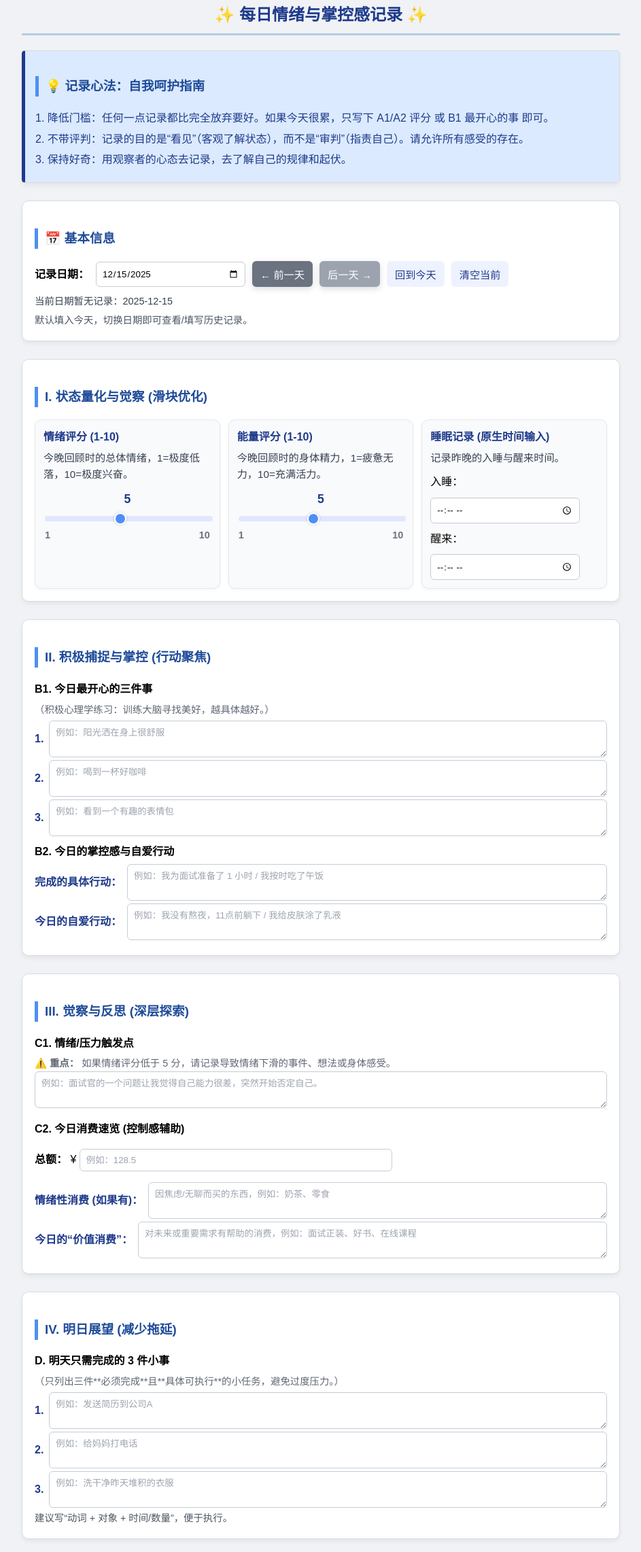
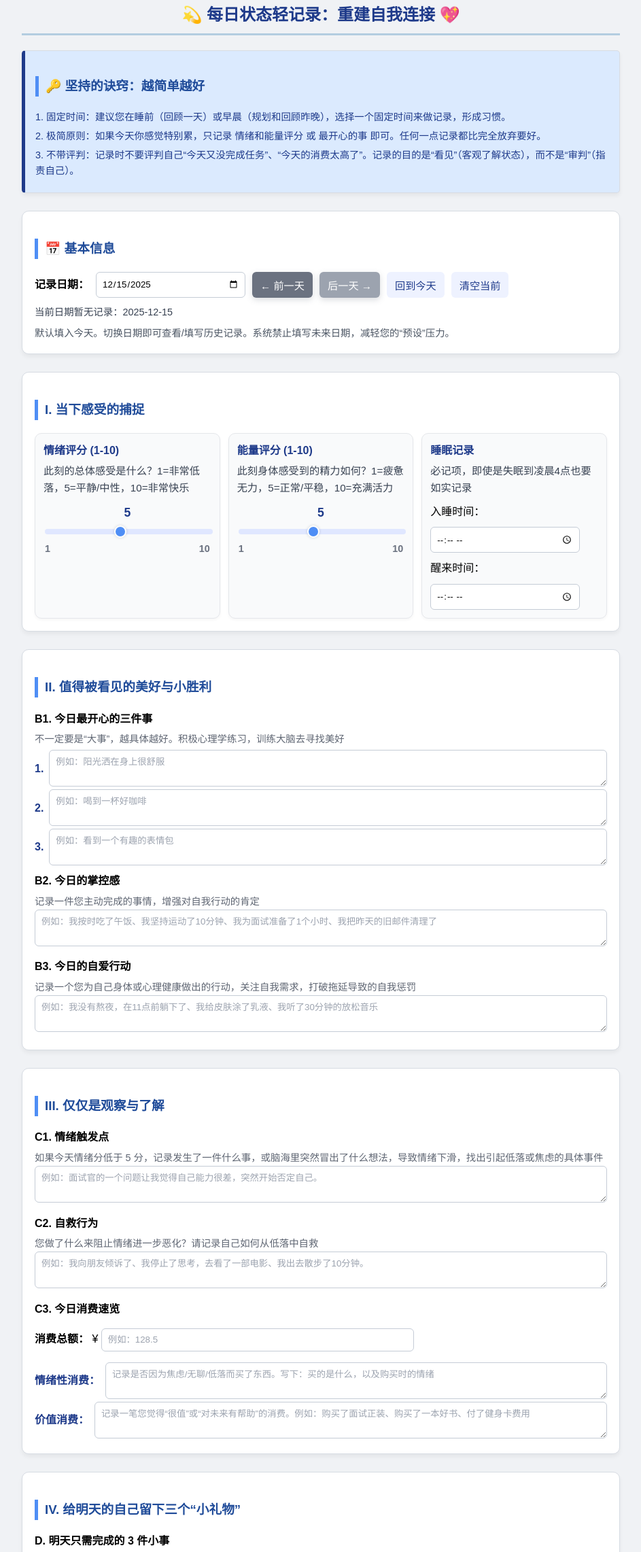
Before and after one commit to dubianmasuo/MoodControlLog, a plain HTML site: page index.html in a window 1280 px wide. Shown: the part 22-2305 px from the top of the page at 68% size, without its empty margins (168-1111 px from the left). Drawn offline with Linux system fonts and the light colour scheme.

Commit message:
Add files via upload

```diff
--- a/index.html
+++ b/index.html
@@ -3,9 +3,9 @@
 <head>
     <meta charset="UTF-8">
     <meta name="viewport" content="width=device-width, initial-scale=1">
-    <title>Mood Control Log</title>
+    <title>每日状态轻记录：重建自我连接 💖</title>
     <style>
-        /* 样式优化：更柔和的配色、圆角、阴影 */
+        /* 样式优化：更柔和的配色、圆角、阴影 (保持不变) */
         body { font-family: 'Arial', 'Microsoft YaHei', sans-serif; line-height: 1.6; max-width: 880px; margin: 25px auto; padding: 0 18px; background-color: #f0f2f5; }
         h2 { border-bottom: 3px solid #b3cde0; padding-bottom: 8px; color: #1e3a8a; text-align: center; margin-bottom: 22px; }
         h3 { color: #1f4b99; margin-top: 22px; border-left: 5px solid #4f8ef5; padding-left: 10px; }
@@ -17,7 +17,7 @@
         input[type="text"]:focus, input[type="date"]:focus, input[type="number"]:focus, input[type="time"]:focus, textarea:focus { border-color: #3b82f6; outline: none; box-shadow: 0 0 0 3px rgba(59, 130, 246, 0.15); }
         input[type="date"], input[type="time"] { max-width: 220px; padding: 8px; }
         textarea { width: 100%; min-height: 52px; padding: 8px 9px; border: 1px solid #c5ccd6; border-radius: 6px; box-sizing: border-box; resize: vertical; font-family: inherit; white-space: pre-wrap; word-break: break-word; line-height: 1.35; }
-        /* 禁用状态的样式 */
+        /* 禁用状态的样式 (保持不变) */
         input[disabled], textarea[disabled], input[type="range"][disabled] {
             cursor: not-allowed;
             background-color: #f7f7f7 !important;
@@ -33,10 +33,20 @@
         .mobile-hint { display: none; color: #6b7280; font-size: 0.9em; margin-top: 4px; }
         .note { font-size: 0.9em; color: #5f6673; margin-top: 5px; display: block; }
         .mindset { background-color: #dbeafe; border-left: 5px solid #1e3a8a; padding: 15px; margin-top: 20px; border-radius: 5px; }
-        .mindset p { margin: 5px 0; color: #1e3a8a; }
+
+        /* 记录心法文字缩小 */
+        .mindset p { margin: 5px 0; color: #1e3a8a; font-size: 0.9em; }
+
         .mindset strong { font-size: 1.1em; }
         .actions { display: flex; flex-wrap: wrap; gap: 10px; margin: 14px 0 6px; }
-        .date-row { display: flex; flex-wrap: wrap; align-items: center; gap: 10px; }
+        .date-row {
+            display: flex;
+            flex-wrap: wrap;
+            align-items: center;
+            gap: 10px;
+            /* 修正对齐的容器 */
+            margin-bottom: 4px; /* 调整间距 */
+        }
         .date-status { font-size: 0.9em; color: #374151; }
         .btn { display: inline-flex; align-items: center; gap: 6px; padding: 8px 12px; background-color: #2563eb; color: #fff; border: none; border-radius: 6px; cursor: pointer; font-size: 0.95em; box-shadow: 0 3px 8px rgba(37, 99, 235, 0.25); transition: transform 0.1s ease, background-color 0.2s; }
         .btn:hover { background-color: #1d4ed8; }
@@ -45,7 +55,23 @@
         .btn.secondary { background-color: #6b7280; box-shadow: 0 3px 8px rgba(107, 114, 128, 0.25); }
         .btn.secondary:hover { background-color: #4b5563; }
         .btn.secondary:disabled { background-color: #9ca3af; }
-        .inline-hint { font-size: 0.9em; color: #4b5563; margin-top: 4px; }
+
+        /* 新增样式：确保最近保存时间单独占一行 */
+        .last-save-display {
+            font-size: 0.9em;
+            color: #4b5563;
+            margin: 4px 0 8px 0; /* 在说明文字上方留出间距 */
+        }
+        .last-save-time { /* 更具体的样式应用于时间文本 */
+            font-weight: 600;
+            color: #1e3a8a;
+        }
+
+        .inline-hint {
+            font-size: 0.9em;
+            color: #4b5563;
+            margin-top: 0; /* 确保紧接在上方保存时间行之后 */
+        }
         .metrics { display: grid; grid-template-columns: repeat(auto-fit, minmax(260px, 1fr)); gap: 12px; margin-top: 10px; }
         .metric { border: 1px solid #e5e7eb; border-radius: 10px; padding: 12px; background: #f9fafb; box-shadow: 0 2px 4px rgba(0,0,0,0.04); }
         .metric-label { display: flex; align-items: center; gap: 8px; font-weight: 700; color: #1e3a8a; }
@@ -59,10 +85,9 @@
         .btn.ghost:disabled { background-color: #e5e7eb; color: #9ca3af; }
         .toast { position: fixed; left: 50%; bottom: 24px; transform: translateX(-50%); background: rgba(31,41,55,0.9); color: #fff; padding: 10px 14px; border-radius: 8px; box-shadow: 0 8px 20px rgba(0,0,0,0.18); font-size: 0.95em; opacity: 0; pointer-events: none; transition: opacity 0.2s ease; z-index: 9999; }
         .toast.show { opacity: 1; }
-        .last-save { font-size: 0.9em; color: #4b5563; margin-left: 8px; }
         h4 { margin: 10px 0 6px; }
         .note { margin-top: 2px; }
-        /* 评分滑块样式 - 仅保留 1 和 10 标签 */
+        /* 评分滑块样式 - 仅保留 1 和 10 标签 (保持不变) */
         .rating-labels { display: flex; justify-content: space-between; font-size: 0.9em; color: #6b7280; padding: 0 2px; margin-top: 2px; font-weight: bold; }
         .rating-value { font-weight: 700; color: #1e3a8a; text-align: center; margin-top: 4px; font-size: 1.1em; }
         input[type="range"] { -webkit-appearance: none; appearance: none; width: 100%; height: 8px; background: #e0e7ff; border-radius: 5px; transition: opacity .2s; cursor: pointer; }
@@ -70,7 +95,7 @@
         input[type="range"]::-moz-range-thumb { width: 18px; height: 18px; border-radius: 50%; background: #4f8ef5; cursor: pointer; border: 2px solid #ffffff; box-shadow: 0 0 4px rgba(0, 0, 0, 0.15); }
         input[type="range"][disabled]::-webkit-slider-thumb { background: #aeb5c2 !important; }
 
-        /* 图表样式 */
+        /* 图表样式 (保持不变) */
         #chart-container {
             display: flex;
             justify-content: space-around;
@@ -162,13 +187,13 @@
 </head>
 <body>
 
-    <h2>✨ 每日情绪与掌控感记录 ✨</h2>
+    <h2>💫 每日状态轻记录：重建自我连接 💖</h2>
 
     <div class="section mindset">
-        <h3>💡 记录心法：自我呵护指南</h3>
-        <p>1. 降低门槛：任何一点记录都比完全放弃要好。如果今天很累，只写下 A1/A2 评分 或 B1 最开心的事 即可。</p>
-        <p>2. 不带评判：记录的目的是“看见”（客观了解状态），而不是“审判”（指责自己）。请允许所有感受的存在。</p>
-        <p>3. 保持好奇：用观察者的心态去记录，去了解自己的规律和起伏。</p>
+        <h3>🔑 坚持的诀窍：越简单越好</h3>
+        <p>1. 固定时间：建议您在睡前（回顾一天）或早晨（规划和回顾昨晚），选择一个固定时间来做记录，形成习惯。</p>
+        <p>2. 极简原则：如果今天你感觉特别累，只记录 情绪和能量评分 或 最开心的事 即可。任何一点记录都比完全放弃要好。</p>
+        <p>3. 不带评判：记录时不要评判自己“今天又没完成任务”、“今天的消费太高了”。记录的目的是“看见”（客观了解状态），而不是“审判”（指责自己）。</p>
     </div>
 
     <div class="section">
@@ -181,17 +206,17 @@
             <button class="btn ghost" id="goto-today" type="button">回到今天</button>
             <button class="btn ghost" id="clear-day" type="button">清空当前</button>
             <span class="date-status" id="date-status"></span>
-            <span class="last-save" id="last-save"></span>
         </div>
-        <div class="inline-hint">默认填入今天，切换日期即可查看/填写历史记录。</div>
+        <p class="last-save-display"><span id="last-save" class="last-save-time"></span></p>
+        <div class="inline-hint">默认填入今天。切换日期即可查看/填写历史记录。系统禁止填写未来日期，减轻您的“预设”压力。</div>
     </div>
 
     <div class="section">
-        <h3>I. 状态量化与觉察 (滑块优化)</h3>
+        <h3>I. 当下感受的捕捉</h3>
         <div class="metrics">
             <div class="metric">
                 <div class="metric-label">情绪评分 (1-10)</div>
-                <div class="metric-body">今晚回顾时的总体情绪，1=极度低落，10=极度兴奋。</div>
+                <div class="metric-body">此刻的总体感受是什么？1=非常低落，5=平静/中性，10=非常快乐</div>
                 <div class="rating-value" id="mood-value">5</div>
                 <input type="range" min="1" max="10" step="1" value="5" class="metric-score" name="mood" id="mood-range" aria-label="情绪评分">
                 <div class="rating-labels">
@@ -201,7 +226,7 @@
             </div>
             <div class="metric">
                 <div class="metric-label">能量评分 (1-10)</div>
-                <div class="metric-body">今晚回顾时的身体精力，1=疲惫无力，10=充满活力。</div>
+                <div class="metric-body">此刻身体感受到的精力如何？1=疲惫无力，5=正常/平稳，10=充满活力</div>
                 <div class="rating-value" id="energy-value">5</div>
                 <input type="range" min="1" max="10" step="1" value="5" class="metric-score" name="energy" id="energy-range" aria-label="能量评分">
                 <div class="rating-labels">
@@ -210,12 +235,12 @@
                 </div>
             </div>
             <div class="metric">
-                <div class="metric-label">睡眠记录 (原生时间输入)</div>
-                <div class="metric-body">记录昨晚的入睡与醒来时间。</div>
+                <div class="metric-label">睡眠记录</div>
+                <div class="metric-body">必记项，即使是失眠到凌晨4点也要如实记录</div>
                 <div style="display:flex;flex-wrap:wrap;gap:10px;align-items:center;">
-                    <span>入睡：</span>
+                    <span>入睡时间：</span>
                     <input type="time" name="sleepStart" aria-label="入睡时间">
-                    <span>醒来：</span>
+                    <span>醒来时间：</span>
                     <input type="time" name="sleepEnd" aria-label="醒来时间">
                 </div>
             </div>
@@ -223,55 +248,60 @@
     </div>
 
     <div class="section">
-        <h3>II. 积极捕捉与掌控 (行动聚焦)</h3>
+        <h3>II. 值得被看见的美好与小胜利</h3>
+
         <h4>B1. 今日最开心的三件事</h4>
-        <div class="note">（积极心理学练习：训练大脑寻找美好，越具体越好。）</div>
+        <div class="note">不一定要是“大事”，越具体越好。积极心理学练习，训练大脑去寻找美好</div>
         <div class="inline-row"><span class="inline-label">1.</span><textarea name="happy1" rows="2" placeholder="例如：阳光洒在身上很舒服" aria-label="最开心的事1"></textarea></div>
         <div class="inline-row"><span class="inline-label">2.</span><textarea name="happy2" rows="2" placeholder="例如：喝到一杯好咖啡" aria-label="最开心的事2"></textarea></div>
         <div class="inline-row"><span class="inline-label">3.</span><textarea name="happy3" rows="2" placeholder="例如：看到一个有趣的表情包" aria-label="最开心的事3"></textarea></div>
 
-        <h4>B2. 今日的掌控感与自爱行动</h4>
+        <h4>B2. 今日的掌控感</h4>
+        <div class="note">记录一件您主动完成的事情，增强对自我行动的肯定</div>
+        <textarea name="action" rows="2" placeholder="例如：我按时吃了午饭、我坚持运动了10分钟、我为面试准备了1个小时、我把昨天的旧邮件清理了" aria-label="今日的掌控感"></textarea>
+
+        <h4>B3. 今日的自爱行动</h4>
+        <div class="note">记录一个您为自己身体或心理健康做出的行动，关注自我需求，打破拖延导致的自我惩罚</div>
+        <textarea name="selflove" rows="2" placeholder="例如：我没有熬夜，在11点前躺下了、我给皮肤涂了乳液、我听了30分钟的放松音乐" aria-label="今日的自爱行动"></textarea>
+
+    </div>
+
+    <div class="section">
+        <h3>III. 仅仅是观察与了解</h3>
+
+        <h4>C1. 情绪触发点</h4>
+        <div class="note">如果今天情绪分低于 5 分，记录发生了一件什么事，或脑海里突然冒出了什么想法，导致情绪下滑，找出引起低落或焦虑的具体事件</div>
+        <textarea name="trigger" placeholder="例如：面试官的一个问题让我觉得自己能力很差，突然开始否定自己。" aria-label="情绪压力触发点"></textarea>
+
+        <h4>C2. 自救行为</h4>
+        <div class="note">您做了什么来阻止情绪进一步恶化？请记录自己如何从低落中自救</div>
+        <textarea name="rescue" rows="2" placeholder="例如：我向朋友倾诉了、我停止了思考，去看了一部电影、我出去散步了10分钟。" aria-label="自救行为"></textarea>
+
+        <h4>C3. 今日消费速览</h4>
+        <p><strong>消费总额：</strong> ¥ <input name="spendTotal" type="number" step="0.01" min="0" placeholder="例如：128.5" aria-label="今日消费总额"></p>
         <div class="inline-row">
-            <span class="inline-label">完成的具体行动：</span>
-            <textarea name="action" rows="2" placeholder="例如：我为面试准备了 1 小时 / 我按时吃了午饭" aria-label="完成的具体行动"></textarea>
+            <span class="inline-label">情绪性消费：</span>
+            <textarea name="spendEmo" placeholder="记录是否因为焦虑/无聊/低落而买了东西。写下：买的是什么，以及购买时的情绪" aria-label="情绪性消费" rows="2"></textarea>
         </div>
         <div class="inline-row">
-            <span class="inline-label">今日的自爱行动：</span>
-            <textarea name="selflove" rows="2" placeholder="例如：我没有熬夜，11点前躺下 / 我给皮肤涂了乳液" aria-label="今日的自爱行动"></textarea>
+            <span class="inline-label">价值消费：</span>
+            <textarea name="spendValue" placeholder="记录一笔您觉得“很值”或“对未来有帮助”的消费。例如：购买了面试正装、购买了一本好书、付了健身卡费用" aria-label="价值消费" rows="2"></textarea>
         </div>
     </div>
 
     <div class="section">
-        <h3>III. 觉察与反思 (深层探索)</h3>
-        <h4>C1. 情绪/压力触发点</h4>
-        <div class="note"><strong>⚠️ 重点：</strong> 如果情绪评分低于 5 分，请记录导致情绪下滑的事件、想法或身体感受。</div>
-        <textarea name="trigger" placeholder="例如：面试官的一个问题让我觉得自己能力很差，突然开始否定自己。" aria-label="情绪压力触发点"></textarea>
-
-        <h4>C2. 今日消费速览 (控制感辅助)</h4>
-        <p><strong>总额：</strong> ¥ <input name="spendTotal" type="number" step="0.01" min="0" placeholder="例如：128.5" aria-label="今日消费总额"></p>
-        <div class="inline-row">
-            <span class="inline-label">情绪性消费 (如果有)：</span>
-            <textarea name="spendEmo" placeholder="因焦虑/无聊而买的东西，例如：奶茶、零食" aria-label="情绪性消费" rows="2"></textarea>
-        </div>
-        <div class="inline-row">
-            <span class="inline-label">今日的“价值消费”：</span>
-            <textarea name="spendValue" placeholder="对未来或重要需求有帮助的消费，例如：面试正装、好书、在线课程" aria-label="价值消费" rows="2"></textarea>
-        </div>
-    </div>
-
-    <div class="section">
-        <h3>IV. 明日展望 (减少拖延)</h3>
+        <h3>IV. 给明天的自己留下三个“小礼物”</h3>
         <h4>D. 明天只需完成的 3 件小事</h4>
-        <div class="note">（只列出三件**必须完成**且**具体可执行**的小任务，避免过度压力。）</div>
+        <div class="note">只列出三件必须完成且具体可执行的小任务，将明天的压力分解，避免过度拖延。</div>
         <div class="inline-row"><span class="inline-label">1.</span><textarea name="todo1" rows="2" maxlength="120" placeholder="例如：发送简历到公司A" aria-label="明日任务1"></textarea></div>
         <div class="inline-row"><span class="inline-label">2.</span><textarea name="todo2" rows="2" maxlength="120" placeholder="例如：给妈妈打电话" aria-label="明日任务2"></textarea></div>
         <div class="inline-row"><span class="inline-label">3.</span><textarea name="todo3" rows="2" maxlength="120" placeholder="例如：洗干净昨天堆积的衣服" aria-label="明日任务3"></textarea></div>
-        <div class="inline-hint">建议写“动词 + 对象 + 时间/数量”，便于执行。</div>
+        <div class="inline-hint">为了让行动更容易被完成，建议使用“动词 + 对象 + 时间/数量”的描述方式。</div>
     </div>
 
     <div class="section">
         <h3>V. 数据总览 (最近 7 天评分趋势 - 柱状图)</h3>
-        <div class="note">图表展示最近 7 个**有记录日期**的情绪和能量趋势（日期从左到右，从旧到新）。</div>
+        <div class="note">最近7个有记录日期的情绪和能量趋势</div>
         <div id="chart-container">
             </div>
         <div class="note" style="margin-top: 15px;">情绪评分：蓝色柱 / 能量评分：绿色柱</div>
@@ -287,12 +317,13 @@
 
     <script>
         // --- 核心变量与初始化 ---
+        // 重新定义 fields 以确保包含新的 'rescue' 字段
         const fields = Array.from(document.querySelectorAll('input, textarea, select')).filter(el => el.name && el.name !== 'date');
         const storageKey = 'daily-record-v2';
         const dateInput = document.getElementById('date');
         const dateStatus = document.getElementById('date-status');
-        const nextDayBtn = document.getElementById('next-day'); // 新增：后一天按钮
-        const clearDayBtn = document.getElementById('clear-day'); // 新增：清空按钮
+        const nextDayBtn = document.getElementById('next-day');
+        const clearDayBtn = document.getElementById('clear-day');
         const toastEl = document.getElementById('toast');
         const lastSaveEl = document.getElementById('last-save');
         let lastDate = '';
@@ -378,11 +409,11 @@
 
             // 2. 禁用/启用导航按钮和清空按钮
             if (nextDayBtn) {
-                // 如果是今天，禁用“后一天”按钮
+                // 如果是今天或未来日期，禁用“后一天”按钮
                 nextDayBtn.disabled = isToday || isFuture;
             }
             if (clearDayBtn) {
-                // 未来日期也不能清空（因为它本身就是空的）
+                // 未来日期不能清空（因为它本身就是空的）
                 clearDayBtn.disabled = isFuture;
             }
 
@@ -428,7 +459,13 @@
 
             const store = readStore();
             const payload = {};
-            fields.forEach(el => payload[el.name] = el.value);
+            // 只有当字段没有被禁用时才尝试获取其值
+            fields.forEach(el => {
+                // 此处逻辑与 checkFutureDateAndDisable 中的 fields.forEach 配合，确保只保存当前日期或过去日期的有效数据
+                if (!el.disabled) {
+                    payload[el.name] = el.value;
+                }
+            });
             payload.date = targetDate;
             payload.updatedAt = Date.now();
             store[targetDate] = payload;
@@ -459,7 +496,9 @@
 
         const clearCurrent = () => {
             const current = getCurrentDate();
-            if (!current || isFutureDate(current)) return; // 阻止清空未来日期
+            if (!current || isFutureDate(current)) return;
+
+            if (!confirm(`确定要清空 ${current} 的所有数据吗？此操作不可撤销。`)) return;
 
             const store = readStore();
             delete store[current];
@@ -467,25 +506,31 @@
             clearFields();
             updateStatus(current, false, undefined);
             generateSummaryChart(store);
-            showToast('已清空当前日期');
+            showToast('已清空当前日期数据');
         };
 
+        // 修正 2: 更新时间格式，包含年月日和时间
         const updateStatus = (date, hasData, updatedAt) => {
             if (!dateStatus) return;
             dateStatus.textContent = hasData ? `已加载：${date}` : `当前日期暂无记录：${date}`;
             if (lastSaveEl) {
                 if (updatedAt) {
                     const d = new Date(updatedAt);
+                    const YYYY = d.getFullYear();
+                    const MM = String(d.getMonth() + 1).padStart(2, '0');
+                    const DD = String(d.getDate()).padStart(2, '0');
                     const hh = String(d.getHours()).padStart(2, '0');
                     const mm = String(d.getMinutes()).padStart(2, '0');
-                    lastSaveEl.textContent = `最近保存：${hh}:${mm}`;
+
+                    // 修正：包含年月日和时间
+                    lastSaveEl.textContent = `最近保存：${YYYY}-${MM}-${DD} ${hh}:${mm}`;
                 } else {
                     lastSaveEl.textContent = '';
                 }
             }
         };
 
-        // --- 数据总览图表生成 (保持不变，已含标注) ---
+        // --- 数据总览图表生成 (保持不变) ---
         const generateSummaryChart = (store) => {
             const chartContainer = document.getElementById('chart-container');
             if (!chartContainer) return;
@@ -572,7 +617,7 @@
             });
         };
 
-        // --- 导出逻辑 (保持不变) ---
+        // --- 导出逻辑 (已修正文本) ---
         const downloadFile = (filename, content) => {
             const blob = new Blob([content], { type: 'text/plain;charset=utf-8' });
             const url = URL.createObjectURL(blob);
@@ -598,12 +643,20 @@
                 `2. ${get('happy2')}`,
                 `3. ${get('happy3')}`,
                 ``,
-                `## 掌控感与自爱行动`,
-                `- 完成的行动: ${get('action')}`,
-                `- 自爱行动: ${get('selflove')}`,
+                // 文本修改 2: 今日的掌控感
+                `## 今日的掌控感`,
+                `${get('action')}`,
                 ``,
-                `## 情绪/压力触发点`,
+                // 文本修改 3: 今日的自爱行动
+                `## 今日的自爱行动`,
+                `${get('selflove')}`,
+                ``,
+                // 文本修改 4: 情绪触发点
+                `## 情绪触发点`,
                 `${get('trigger')}`,
+                ``,
+                `## 自救行为`,
+                `${get('rescue')}`,
                 ``,
                 `## 消费速览`,
                 `- 总额: ${get('spendTotal')}`,
@@ -632,11 +685,20 @@
                 `2) ${get('happy2')}`,
                 `3) ${get('happy3')}`,
                 ``,
-                `完成的具体行动: ${get('action')}`,
-                `自爱行动: ${get('selflove')}`,
+                // 文本修改 2: 今日的掌控感
+                `今日的掌控感:`,
+                `${get('action')}`,
                 ``,
-                `情绪/压力触发点:`,
+                // 文本修改 3: 今日的自爱行动
+                `今日的自爱行动:`,
+                `${get('selflove')}`,
+                ``,
+                // 文本修改 4: 情绪触发点
+                `情绪触发点:`,
                 `${get('trigger')}`,
+                ``,
+                `自救行为:`,
+                `${get('rescue')}`,
                 ``,
                 `消费速览:`,
                 `总额: ${get('spendTotal')}`,
```
